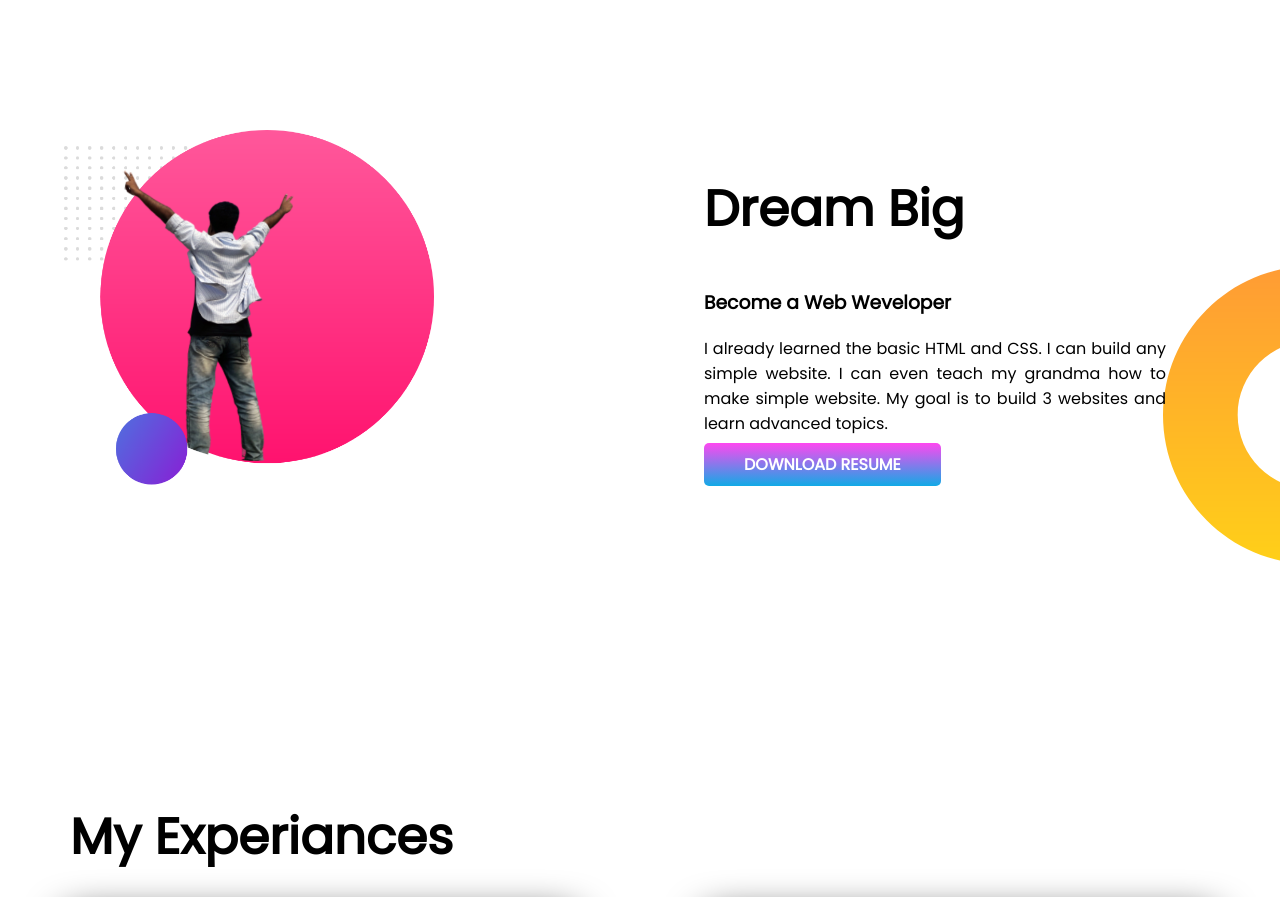
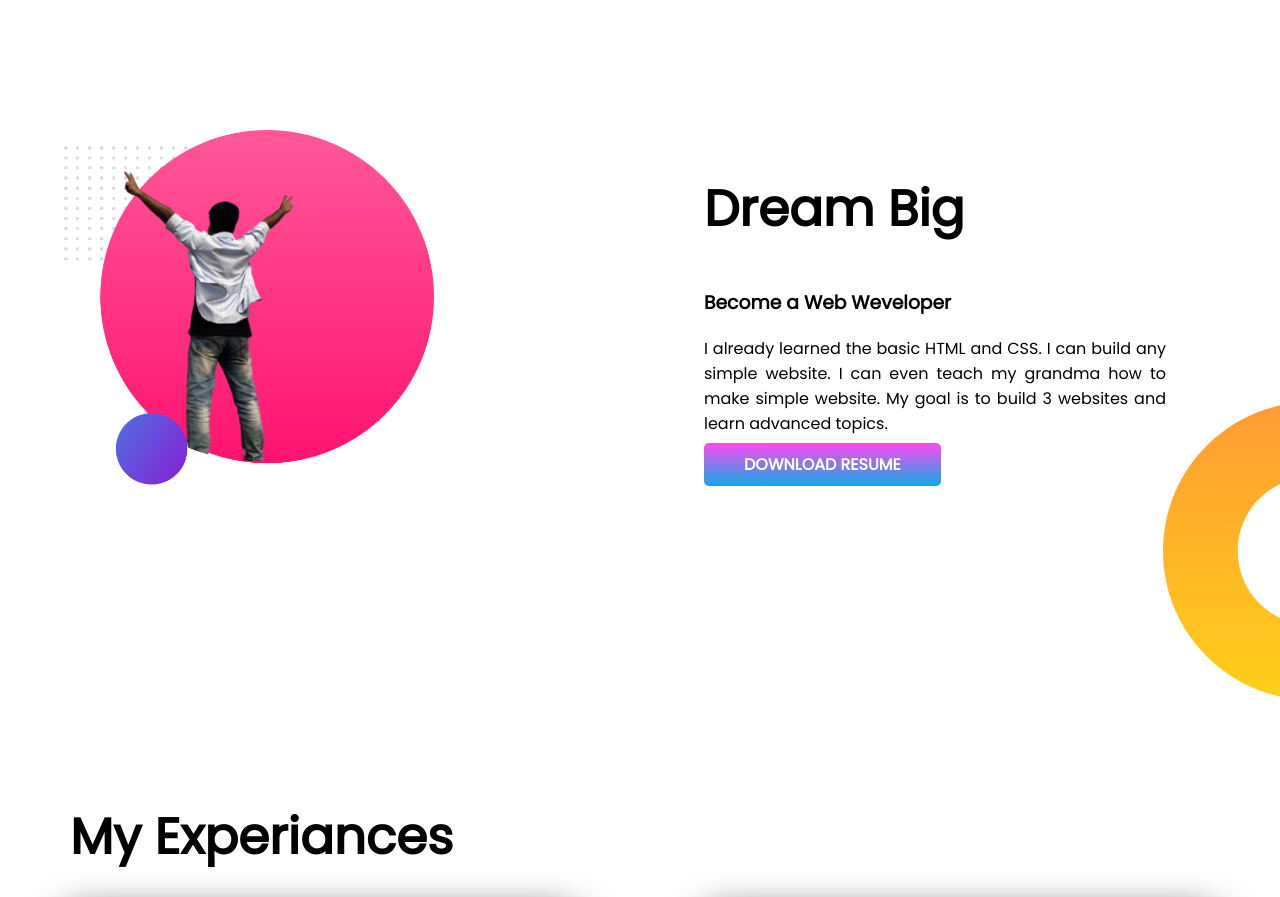
Before and after one commit to tzz-tuhin/developer-portfolio, a plain HTML site: page index.html in a window 1280 px wide. Shown: the part 640-1537 px from the top of the page. Drawn offline with Linux system fonts and the light colour scheme.

Commit message:
[ADD] css to image

```diff
--- a/style.css
+++ b/style.css
@@ -54,7 +54,7 @@ h2{
 .dream-big{
     background-image: url(images/dream-bg.png);
     background-repeat: no-repeat;
-    background-position: right;
+    background-position: right bottom;
 
 }
 .experiance-item{
```
